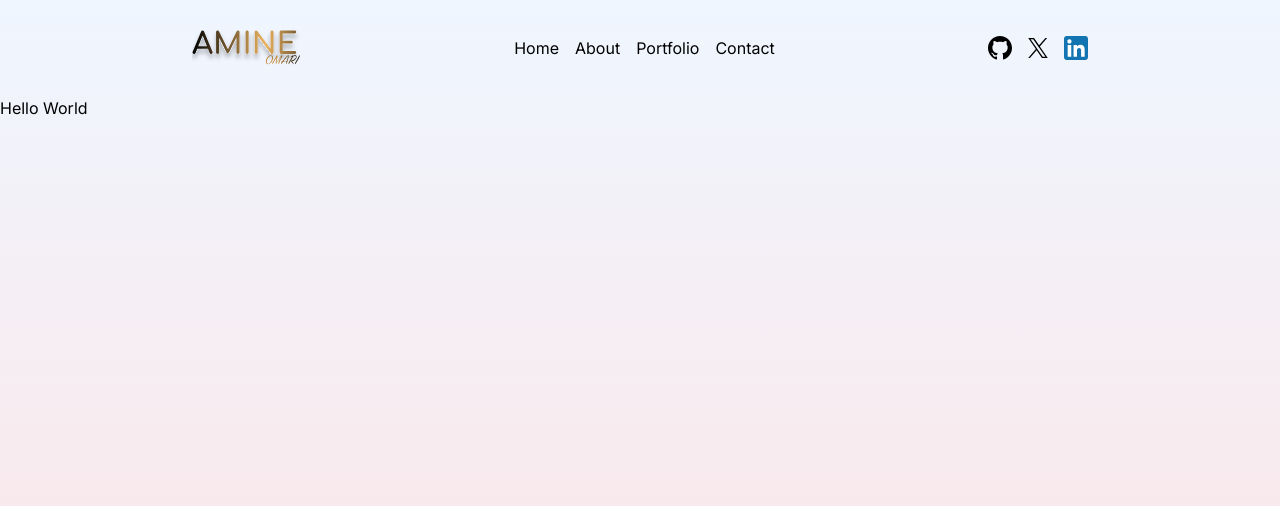
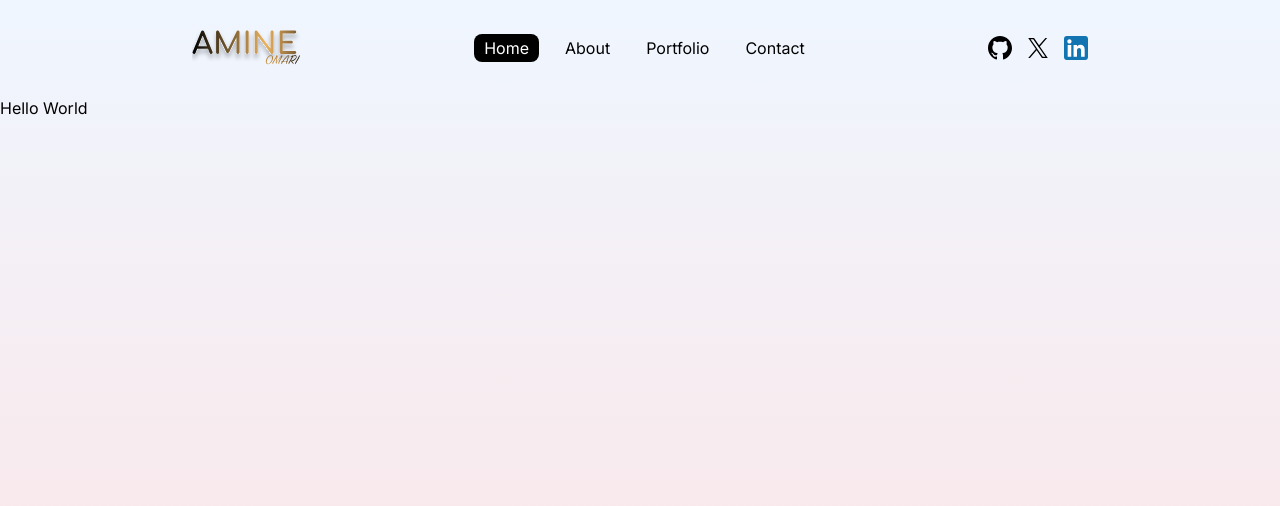
Before and after one commit to amine-omari/my-portfolio, a Next.js app: page / in a window 1280 px wide. Shown: the top 506 px of the page. Built offline with nearby package versions, Linux system fonts and the light colour scheme.

Commit message:
fix: NavLink component

```diff
--- a/src/components/NavLink.jsx
+++ b/src/components/NavLink.jsx
@@ -8,7 +8,18 @@ const NavLink = ({ url, title }) => {
 
   console.log(pathName);
 
-  return <Link href={url}>{title}</Link>;
+  return (
+    <Link
+      href={url}
+      className={`rounded-lg px-2.5 py-0.5 duration-300 ${
+        pathName === url
+          ? "bg-black text-white"
+          : "hover:bg-black/70 hover:text-white"
+      }`}
+    >
+      {title}
+    </Link>
+  );
 };
 
 export default NavLink;
```
